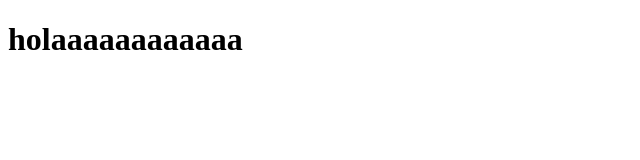
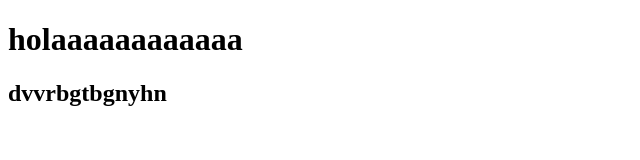
Before and after one commit to ismael18497/ismaelPrueba1, a plain HTML site: page index.html in a window 1280 px wide. Shown: the whole page, without its empty margins (0-640 px from the left). Drawn offline with Linux system fonts and the light colour scheme.

Commit message:
agregamos h2

```diff
--- a/index.html
+++ b/index.html
@@ -7,5 +7,6 @@
 </head>
 <body>
     <h1>holaaaaaaaaaaaa</h1>
+    <h2>dvvrbgtbgnyhn</h2>
 </body>
 </html>
```
